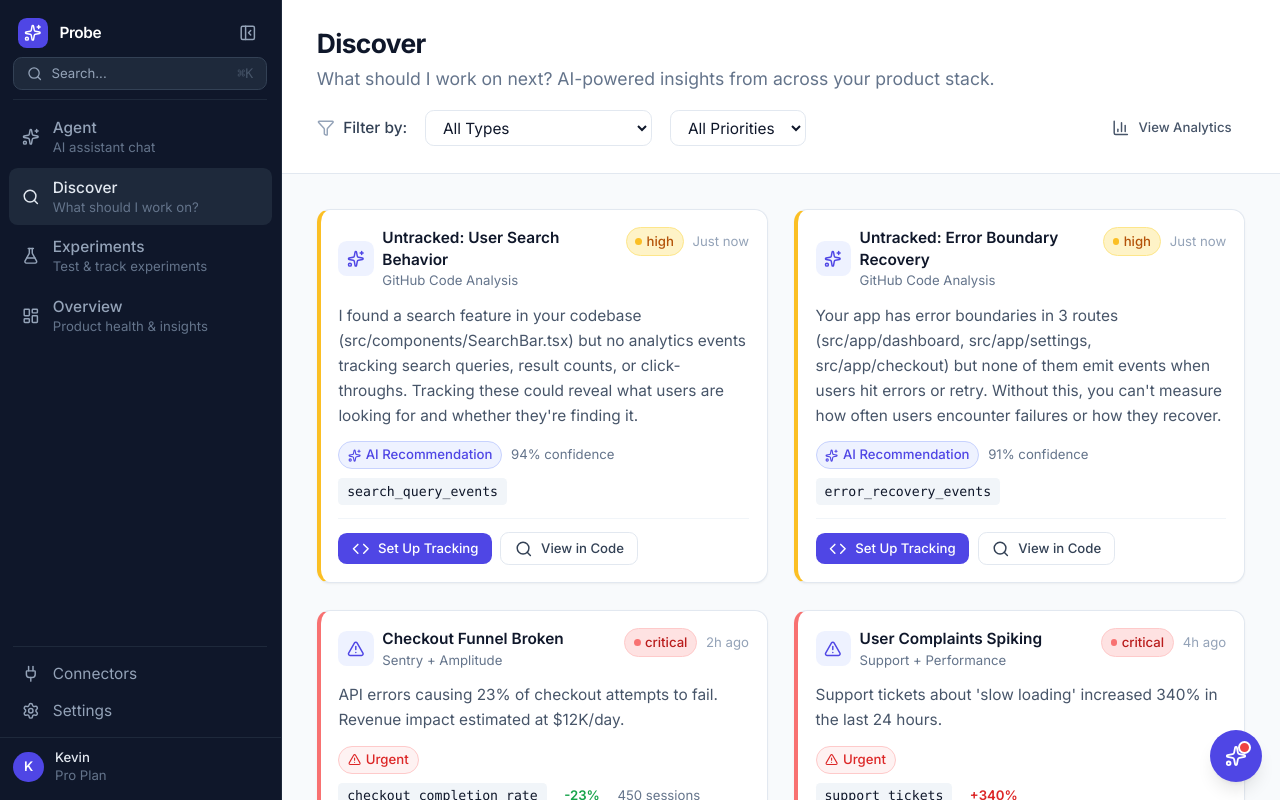
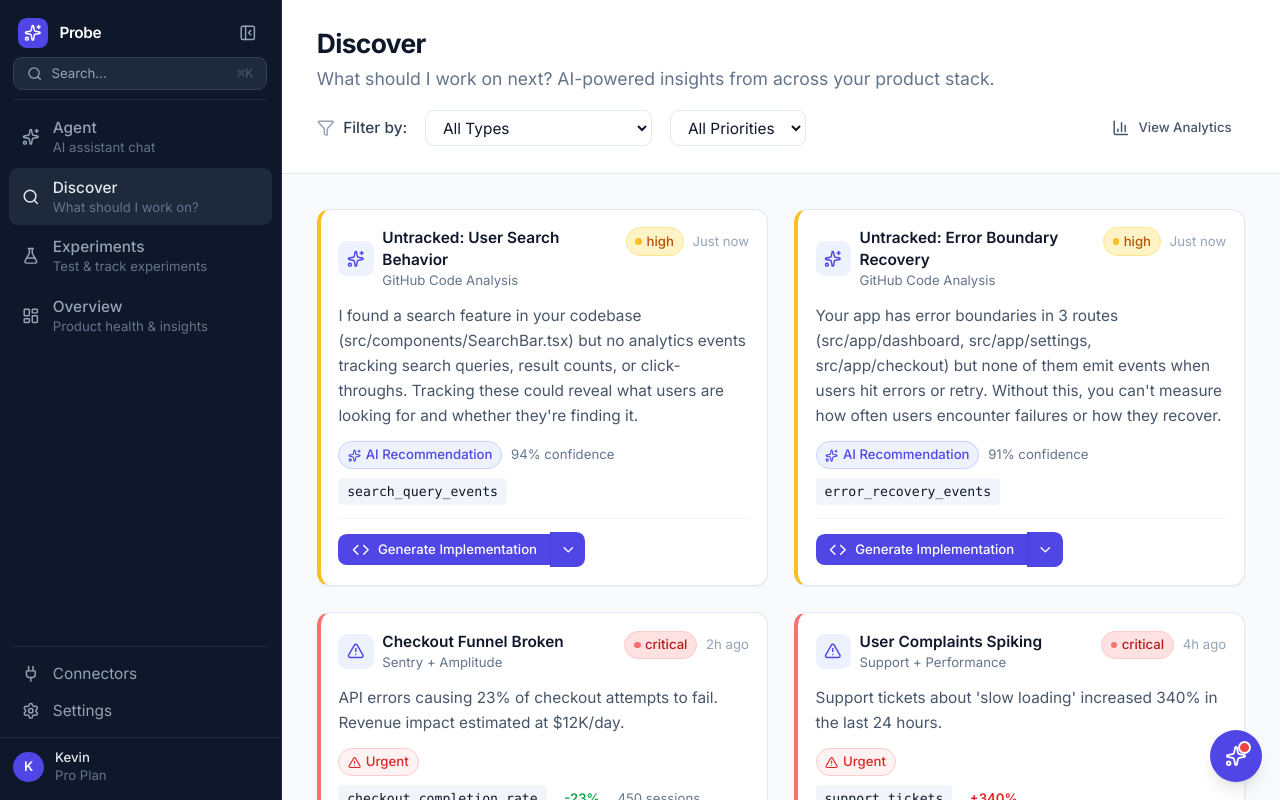
Before and after one commit to kevinuduji/glean-for-pms, a Next.js app: page /discover in a window 1280 px wide. Built offline with nearby package versions, Linux system fonts and the light colour scheme.

Commit message:
feat: Add `SplitActionButton` component and integrate it into the discover page for generating implementations with loading and completion states.

```diff
--- a/app/discover/page.tsx
+++ b/app/discover/page.tsx
@@ -17,6 +17,13 @@ import {
 import { cn } from "@/lib/utils";
 import { InsightCard, InsightCardSkeleton } from "@/components/ui/InsightCard";
 import { ActionButton } from "@/components/ui/ActionButton";
+import { SplitActionButton } from "@/components/ui/SplitActionButton";
+import {
+  GitPullRequest,
+  Check,
+  ExternalLink,
+  MessageSquare,
+} from "lucide-react";
 
 // Mock data combining insights from sessions, recommendations, and patterns
 interface DiscoverItem {
@@ -41,7 +48,8 @@ const mockDiscoverItems: DiscoverItem[] = [
     id: "untracked-1",
     type: "recommendation",
     title: "Untracked: User Search Behavior",
-    description: "I found a search feature in your codebase (src/components/SearchBar.tsx) but no analytics events tracking search queries, result counts, or click-throughs. Tracking these could reveal what users are looking for and whether they're finding it.",
+    description:
+      "I found a search feature in your codebase (src/components/SearchBar.tsx) but no analytics events tracking search queries, result counts, or click-throughs. Tracking these could reveal what users are looking for and whether they're finding it.",
     priority: "high",
     source: "GitHub Code Analysis",
     impact: 0,
@@ -55,7 +63,8 @@ const mockDiscoverItems: DiscoverItem[] = [
     id: "untracked-2",
     type: "recommendation",
     title: "Untracked: Error Boundary Recovery",
-    description: "Your app has error boundaries in 3 routes (src/app/dashboard, src/app/settings, src/app/checkout) but none of them emit events when users hit errors or retry. Without this, you can't measure how often users encounter failures or how they recover.",
+    description:
+      "Your app has error boundaries in 3 routes (src/app/dashboard, src/app/settings, src/app/checkout) but none of them emit events when users hit errors or retry. Without this, you can't measure how often users encounter failures or how they recover.",
     priority: "high",
     source: "GitHub Code Analysis",
     impact: 0,
@@ -69,7 +78,8 @@ const mockDiscoverItems: DiscoverItem[] = [
     id: "urgent-1",
     type: "urgent",
     title: "Checkout Funnel Broken",
-    description: "API errors causing 23% of checkout attempts to fail. Revenue impact estimated at $12K/day.",
+    description:
+      "API errors causing 23% of checkout attempts to fail. Revenue impact estimated at $12K/day.",
     priority: "critical",
     source: "Sentry + Amplitude",
     impact: 1200,
@@ -84,7 +94,8 @@ const mockDiscoverItems: DiscoverItem[] = [
     id: "urgent-2",
     type: "urgent",
     title: "User Complaints Spiking",
-    description: "Support tickets about 'slow loading' increased 340% in the last 24 hours.",
+    description:
+      "Support tickets about 'slow loading' increased 340% in the last 24 hours.",
     priority: "critical",
     source: "Support + Performance",
     impact: 800,
@@ -98,7 +109,8 @@ const mockDiscoverItems: DiscoverItem[] = [
     id: "trending-1",
     type: "trending",
     title: "Mobile Usage Surge",
-    description: "Mobile traffic increased 47% this week. Desktop conversion rates are 2x higher - opportunity to optimize mobile experience.",
+    description:
+      "Mobile traffic increased 47% this week. Desktop conversion rates are 2x higher - opportunity to optimize mobile experience.",
     priority: "high",
     source: "Amplitude",
     impact: 2400,
@@ -112,7 +124,8 @@ const mockDiscoverItems: DiscoverItem[] = [
     id: "recommendation-1",
     type: "recommendation",
     title: "Test Social Proof on Signup",
-    description: "Similar companies saw 15% conversion lift by adding testimonials. Your signup page has no social proof elements.",
+    description:
+      "Similar companies saw 15% conversion lift by adding testimonials. Your signup page has no social proof elements.",
     priority: "high",
     source: "AI Analysis",
     impact: 600,
@@ -123,7 +136,8 @@ const mockDiscoverItems: DiscoverItem[] = [
     id: "friction-1",
     type: "friction",
     title: "Pricing Page Confusion",
-    description: "Users spending 3.2x longer on pricing page with high bounce rate. Session recordings show confusion around feature comparisons.",
+    description:
+      "Users spending 3.2x longer on pricing page with high bounce rate. Session recordings show confusion around feature comparisons.",
     priority: "medium",
     source: "PostHog",
     impact: 320,
@@ -138,7 +152,8 @@ const mockDiscoverItems: DiscoverItem[] = [
     id: "recommendation-2",
     type: "recommendation",
     title: "Optimize Onboarding Flow",
-    description: "67% of users don't complete onboarding. A/B testing simplified flows could improve activation by 25%.",
+    description:
+      "67% of users don't complete onboarding. A/B testing simplified flows could improve activation by 25%.",
     priority: "medium",
     source: "AI Analysis",
     impact: 890,
@@ -181,19 +196,22 @@ const typeConfig = {
 export default function DiscoverPage() {
   const [selectedType, setSelectedType] = useState<string>("all");
   const [selectedPriority, setSelectedPriority] = useState<string>("all");
-  const [isLoading, setIsLoading] = useState(false);
+  const [isLoading] = useState(false);
+  const [generatingId, setGeneratingId] = useState<string | null>(null);
+  const [completedId, setCompletedId] = useState<string | null>(null);
 
   const filteredItems = useMemo(() => {
     return mockDiscoverItems.filter((item) => {
       if (selectedType !== "all" && item.type !== selectedType) return false;
-      if (selectedPriority !== "all" && item.priority !== selectedPriority) return false;
+      if (selectedPriority !== "all" && item.priority !== selectedPriority)
+        return false;
       return true;
     });
   }, [selectedType, selectedPriority]);
 
   function handleStartExperiment(item: DiscoverItem) {
     console.log("Starting experiment for:", item.title);
-    // Navigate to validate hub with pre-filled experiment
+    handleGeneratePR(item); // Link to the new PR flow
   }
 
   function handleInvestigate(item: DiscoverItem) {
@@ -206,6 +224,16 @@ export default function DiscoverPage() {
     // Open ticket creation modal
   }
 
+  async function handleGeneratePR(item: DiscoverItem) {
+    setGeneratingId(item.id);
+    // Simulate AI reasoning and PR generation
+    await new Promise((resolve) => setTimeout(resolve, 3000));
+    setGeneratingId(null);
+    setCompletedId(item.id);
+    // Reset after some time
+    setTimeout(() => setCompletedId(null), 5000);
+  }
+
   return (
     <div className="h-full bg-slate-50 overflow-hidden flex flex-col">
       {/* Header */}
@@ -216,17 +244,19 @@ export default function DiscoverPage() {
               Discover
             </h1>
             <p className="text-slate-500 mt-1">
-              What should I work on next? AI-powered insights from across your product stack.
+              What should I work on next? AI-powered insights from across your
+              product stack.
             </p>
           </div>
-
         </div>
 
         {/* Filters */}
         <div className="flex items-center gap-4">
           <div className="flex items-center gap-2">
             <Filter className="w-4 h-4 text-slate-400" />
-            <span className="text-sm font-medium text-slate-700">Filter by:</span>
+            <span className="text-sm font-medium text-slate-700">
+              Filter by:
+            </span>
           </div>
 
           {/* Type Filter */}
@@ -295,53 +325,112 @@ export default function DiscoverPage() {
                       actions={
                         <div className="flex items-center gap-2 w-full">
                           {item.id.startsWith("untracked") ? (
-                            <>
-                              <ActionButton
-                                icon={Code}
-                                variant="primary"
+                            <div className="flex items-center gap-2">
+                              <SplitActionButton
+                                loading={generatingId === item.id}
+                                primaryOption={{
+                                  label:
+                                    completedId === item.id
+                                      ? "PR Created"
+                                      : "Generate Implementation",
+                                  icon: completedId === item.id ? Check : Code,
+                                  variant:
+                                    completedId === item.id
+                                      ? "secondary"
+                                      : "primary",
+                                  onClick: () => handleGeneratePR(item),
+                                }}
+                                options={[
+                                  {
+                                    label: "Create Ticket",
+                                    icon: TicketIcon,
+                                    onClick: () => handleCreateTicket(item),
+                                    description:
+                                      "Add to backlog for manual implementation",
+                                  },
+                                  {
+                                    label: "View in Code",
+                                    icon: Search,
+                                    onClick: () => handleInvestigate(item),
+                                    description:
+                                      "Examine the relevant source files",
+                                  },
+                                ]}
                                 size="sm"
-                                onClick={() => handleInvestigate(item)}
-                              >
-                                Set Up Tracking
-                              </ActionButton>
-                              <ActionButton
-                                icon={Search}
-                                variant="secondary"
+                              />
+                            </div>
+                          ) : (
+                            <div className="flex items-center gap-2">
+                              <SplitActionButton
+                                loading={generatingId === item.id}
+                                primaryOption={{
+                                  label:
+                                    completedId === item.id
+                                      ? "PR #241 Created"
+                                      : item.type === "urgent"
+                                        ? "Generate Fix & PR"
+                                        : item.type === "recommendation"
+                                          ? "Generate Changes"
+                                          : "Resolve with AI",
+                                  icon:
+                                    completedId === item.id
+                                      ? Check
+                                      : item.type === "urgent"
+                                        ? Sparkles
+                                        : GitPullRequest,
+                                  variant:
+                                    completedId === item.id
+                                      ? "secondary"
+                                      : "primary",
+                                  onClick: () => handleGeneratePR(item),
+                                }}
+                                options={[
+                                  {
+                                    label: "Create Ticket",
+                                    icon: TicketIcon,
+                                    onClick: () => handleCreateTicket(item),
+                                    description:
+                                      "Track this in Jira or GitHub Issues",
+                                  },
+                                  item.type === "recommendation"
+                                    ? {
+                                        label: "Start Experiment",
+                                        icon: FlaskConical,
+                                        onClick: () =>
+                                          handleStartExperiment(item),
+                                        description:
+                                          "Create an A/B test for this",
+                                      }
+                                    : {
+                                        label: "Investigate",
+                                        icon: Search,
+                                        onClick: () => handleInvestigate(item),
+                                        description:
+                                          "Drill down into the root cause",
+                                      },
+                                  {
+                                    label: "Discuss in Slack",
+                                    icon: MessageSquare,
+                                    onClick: () => console.log("Slack"),
+                                    description: "Ask the team for context",
+                                  },
+                                ]}
                                 size="sm"
-                                onClick={() => handleInvestigate(item)}
-                              >
-                                View in Code
-                              </ActionButton>
-                            </>
-                          ) : (
-                            <>
-                              {item.type === "recommendation" && (
-                                <ActionButton
-                                  icon={FlaskConical}
-                                  variant="primary"
-                                  size="sm"
-                                  onClick={() => handleStartExperiment(item)}
+                              />
+
+                              {completedId === item.id && (
+                                <motion.div
+                                  initial={{ opacity: 0, x: -10 }}
+                                  animate={{ opacity: 1, x: 0 }}
+                                  className="flex items-center gap-2 text-xs font-medium text-emerald-600 bg-emerald-50 px-2 py-1 rounded-lg border border-emerald-100"
                                 >
-                                  Start Experiment
-                                </ActionButton>
+                                  <ExternalLink className="w-3 h-3" />
+                                  <a href="#" className="hover:underline">
+                                    View PR Review
+                                  </a>
+                                </motion.div>
                               )}
-                              <ActionButton
-                                icon={Search}
-                                variant="secondary"
-                                size="sm"
-                                onClick={() => handleInvestigate(item)}
-                              >
-                                Investigate
-                              </ActionButton>
-                              <ActionButton
-                                icon={TicketIcon}
-                                variant="ghost"
-                                size="sm"
-                                onClick={() => handleCreateTicket(item)}
-                              >
-                                Create Ticket
-                              </ActionButton>
-                            </>
+                            </div>
                           )}
 
                           {item.impact > 0 && (
@@ -357,12 +446,14 @@ export default function DiscoverPage() {
                       <div className="space-y-2">
                         {/* Type badge */}
                         <div className="flex items-center gap-2">
-                          <span className={cn(
-                            "inline-flex items-center gap-1 text-xs font-medium px-2 py-1 rounded-full border",
-                            config.bg,
-                            config.border,
-                            config.color,
-                          )}>
+                          <span
+                            className={cn(
+                              "inline-flex items-center gap-1 text-xs font-medium px-2 py-1 rounded-full border",
+                              config.bg,
+                              config.border,
+                              config.color,
+                            )}
+                          >
                             <config.icon className="w-3 h-3" />
                             {config.label}
                           </span>
@@ -383,10 +474,14 @@ export default function DiscoverPage() {
                               </span>
                             )}
                             {item.data.change && (
-                              <span className={cn(
-                                "font-semibold",
-                                item.data.change.startsWith("+") ? "text-red-600" : "text-green-600"
-                              )}>
+                              <span
+                                className={cn(
+                                  "font-semibold",
+                                  item.data.change.startsWith("+")
+                                    ? "text-red-600"
+                                    : "text-green-600",
+                                )}
+                              >
                                 {item.data.change}
                               </span>
                             )}
--- a/app/recommendations/page.tsx
+++ b/app/recommendations/page.tsx
@@ -9,7 +9,6 @@ import {
   Clock,
   FlaskConical,
   GitMerge,
-  HelpCircle,
   History,
   Lightbulb,
   MessageSquare,
--- /dev/null
+++ b/components/ui/SplitActionButton.tsx
@@ -0,0 +1,145 @@
+"use client";
+
+import { useState, useRef, useEffect } from "react";
+import { ChevronDown, LucideIcon } from "lucide-react";
+import { cn } from "@/lib/utils";
+import { ActionButton } from "./ActionButton";
+import { motion, AnimatePresence } from "framer-motion";
+
+interface Option {
+  label: string;
+  icon?: LucideIcon;
+  onClick: () => void;
+  description?: string;
+  variant?: "primary" | "secondary" | "danger" | "ghost";
+}
+
+interface SplitActionButtonProps {
+  primaryOption: Option;
+  options: Option[];
+  size?: "sm" | "md" | "lg";
+  className?: string;
+  loading?: boolean;
+}
+
+export function SplitActionButton({
+  primaryOption,
+  options,
+  size = "md",
+  className,
+  loading = false,
+}: SplitActionButtonProps) {
+  const [isOpen, setIsOpen] = useState(false);
+  const dropdownRef = useRef<HTMLDivElement>(null);
+
+  useEffect(() => {
+    function handleClickOutside(event: MouseEvent) {
+      if (
+        dropdownRef.current &&
+        !dropdownRef.current.contains(event.target as Node)
+      ) {
+        setIsOpen(false);
+      }
+    }
+    document.addEventListener("mousedown", handleClickOutside);
+    return () => document.removeEventListener("mousedown", handleClickOutside);
+  }, []);
+
+  return (
+    <div
+      className={cn("inline-flex items-center -space-x-px", className)}
+      ref={dropdownRef}
+    >
+      <ActionButton
+        icon={primaryOption.icon}
+        variant={primaryOption.variant ?? "primary"}
+        size={size}
+        onClick={primaryOption.onClick}
+        loading={loading}
+        className="rounded-r-none border-r border-black/10 transition-all duration-200"
+      >
+        {primaryOption.label}
+      </ActionButton>
+
+      <div className="relative">
+        <button
+          onClick={() => setIsOpen(!isOpen)}
+          disabled={loading}
+          className={cn(
+            "p-2 inline-flex items-center justify-center rounded-r-lg border-l border-black/10 transition-all duration-200 focus:outline-none focus:ring-2 focus:ring-offset-1",
+            primaryOption.variant === "primary"
+              ? "bg-indigo-600 text-white hover:bg-indigo-700 focus:ring-indigo-500"
+              : primaryOption.variant === "secondary"
+                ? "bg-white text-slate-700 border border-slate-200 hover:bg-slate-50 focus:ring-slate-500"
+                : "text-slate-600 hover:bg-slate-100 focus:ring-slate-500",
+            size === "sm"
+              ? "h-[32px] w-[32px]"
+              : size === "md"
+                ? "h-[38px] w-[38px]"
+                : "h-[46px] w-[46px]",
+            loading && "opacity-50 cursor-not-allowed",
+          )}
+        >
+          <ChevronDown
+            className={cn(
+              "w-4 h-4 transition-transform duration-200",
+              isOpen && "rotate-180",
+            )}
+          />
+        </button>
+
+        <AnimatePresence>
+          {isOpen && (
+            <motion.div
+              initial={{ opacity: 0, scale: 0.95, y: 10 }}
+              animate={{ opacity: 1, scale: 1, y: 0 }}
+              exit={{ opacity: 0, scale: 0.95, y: 10 }}
+              className="absolute right-0 mt-2 w-72 bg-white rounded-xl shadow-2xl border border-slate-100 z-50 overflow-hidden py-1"
+            >
+              {options.map((option, index) => (
+                <button
+                  key={index}
+                  onClick={() => {
+                    option.onClick();
+                    setIsOpen(false);
+                  }}
+                  className="w-full flex items-start gap-3 px-4 py-3 text-left hover:bg-slate-50 transition-colors"
+                >
+                  {option.icon && (
+                    <div
+                      className={cn(
+                        "w-8 h-8 rounded-lg flex items-center justify-center flex-shrink-0",
+                        option.variant === "danger"
+                          ? "bg-red-50 text-red-600"
+                          : "bg-indigo-50 text-indigo-600",
+                      )}
+                    >
+                      <option.icon className="w-4 h-4" />
+                    </div>
+                  )}
+                  <div className="flex-1 min-w-0">
+                    <p
+                      className={cn(
+                        "text-sm font-semibold",
+                        option.variant === "danger"
+                          ? "text-red-700"
+                          : "text-slate-900",
+                      )}
+                    >
+                      {option.label}
+                    </p>
+                    {option.description && (
+                      <p className="text-xs text-slate-500 mt-1 line-clamp-2">
+                        {option.description}
+                      </p>
+                    )}
+                  </div>
+                </button>
+              ))}
+            </motion.div>
+          )}
+        </AnimatePresence>
+      </div>
+    </div>
+  );
+}
```
